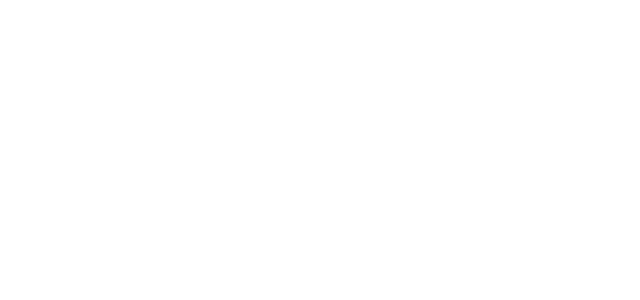
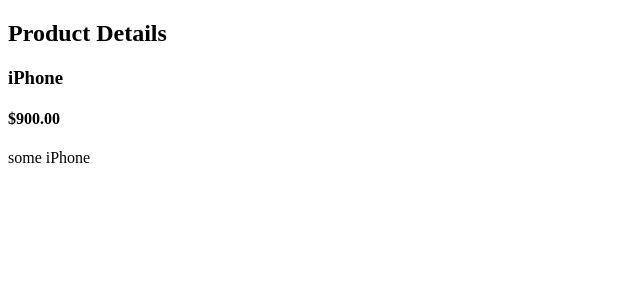
Before and after one commit to LukaszSarzynski/Angular-heroes, an Angular app: page /product/0 in a window 1280 px wide. Before the commit this address led to /. Shown: the top 300 px of the page, without its empty margins (0-640 px from the left). Built offline with nearby package versions, Linux system fonts and the light colour scheme.

Commit message:
Angular Starer - add product details (RouterMod..)

```diff
--- a/src/app/app.module.ts
+++ b/src/app/app.module.ts
@@ -5,17 +5,20 @@ import { RouterModule } from '@angular/router';
 import { AppComponent } from './app.component';
 import { ProductsListComponent } from './products-list/products-list.component';
 import { ProductAlertComponent } from './product-alert/product-alert.component';
+import { ProductDetailsComponent } from './product-details/product-details.component';
 
 @NgModule({
   declarations: [
     AppComponent,
     ProductsListComponent,
-    ProductAlertComponent
+    ProductAlertComponent,
+    ProductDetailsComponent
   ],
   imports: [
     BrowserModule,
     RouterModule.forRoot([
       { path: '', component: ProductsListComponent },
+      { path: 'product/:productId', component: ProductDetailsComponent },
     ])
   ],
   providers: [],
--- /dev/null
+++ b/src/app/product-details/product-details.component.html
@@ -0,0 +1,8 @@
+<h2>Product Details</h2>
+
+<div *ngIf="product">
+  <h3>{{ product.name }}</h3>
+  <h4>{{ product.price | currency }}</h4>
+  <p>{{ product.description }}</p>
+
+</div>
--- /dev/null
+++ b/src/app/product-details/product-details.component.ts
@@ -0,0 +1,21 @@
+import { Component, OnInit } from '@angular/core';
+import { ActivatedRoute } from '@angular/router';
+import { aStaticProducts } from '../static-products';
+
+@Component({
+  selector: 'app-product-details',
+  templateUrl: './product-details.component.html',
+  styleUrls: ['./product-details.component.css']
+})
+export class ProductDetailsComponent implements OnInit {
+  private product;
+
+  constructor(private route: ActivatedRoute) { }
+
+  ngOnInit() {
+    this.route.paramMap.subscribe( parms => {
+      this.product = aStaticProducts[+parms.get('productId')];
+    });
+  }
+
+}
--- a/src/app/products-list/products-list.component.html
+++ b/src/app/products-list/products-list.component.html
@@ -1,8 +1,8 @@
 <h2>Products</h2>
 
-<div *ngFor="let product of products">
+<div *ngFor="let product of products; index as productId">
   <h3>
-      <a [title]="product.name + ' detalis' ">
+      <a [title]="product.name + ' detalis' " [routerLink]="['product',productId]">
           {{product.name}}
         </a>
   </h3>
```
Also changed, not shown: src/app/product-details/product-details.component.css (added), 1 other file (tests, documents, lock files or other folders).
